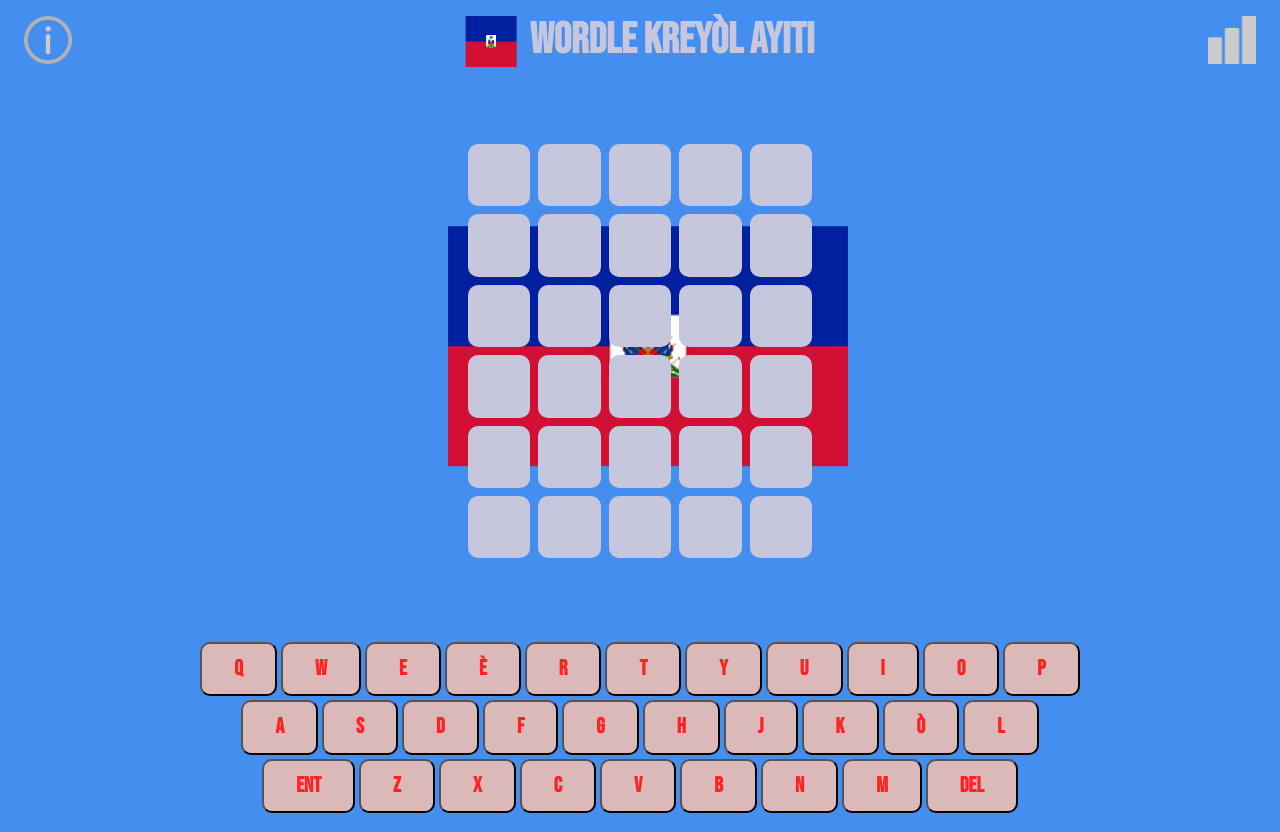
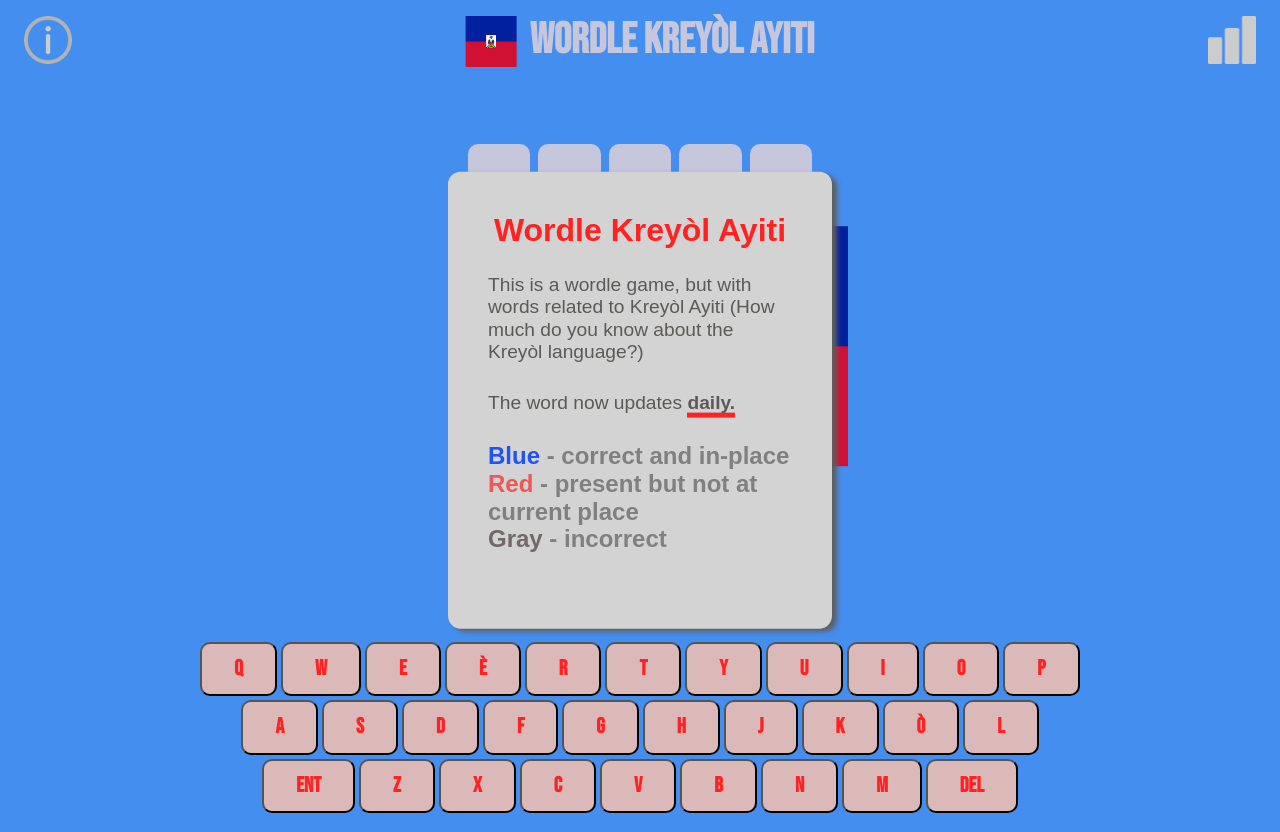
Before and after one commit to Tommy-Bee2023/Thayer_Wordle, a website built with Parcel: page index.html in a window 1280 px wide. Built offline with nearby package versions, Linux system fonts and the light colour scheme.

Commit message:
Update index.html

```diff
--- a/index.html
+++ b/index.html
@@ -133,7 +133,7 @@
 
     <div class="warning invisible"></div>
 
-    <!-- <div class="info">
+    <div class="info">
       <h2>Wordle Kreyòl Ayiti</h2>
       <p class="description">This is a wordle game, but with words related to Kreyòl Ayiti (How much do you know about the Kreyòl language?)</p>
       <p class="description">The word now updates <span class="bold">daily.</p>
@@ -142,7 +142,7 @@
         <p><span class="present">Red</span> - present but not at current place</p>
         <p><span class="incorrect">Gray</span> - incorrect</p>
       </div>
-    </div> -->
+    </div>
 
     <div class="stats invisible">
       <h2>Statistics</h2>
```
